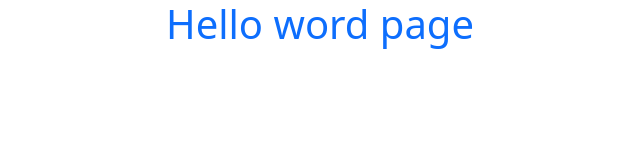
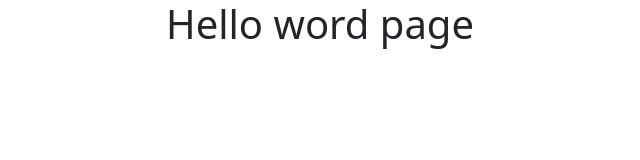
Before and after one commit to isnotcrime/isnotcrime.github.io, a plain HTML site: page index.html in a window 1280 px wide. Shown: the whole page, without its empty margins (320-960 px from the left). Drawn offline with nearby package versions, Linux system fonts and the light colour scheme.

```diff
--- a/index.html
+++ b/index.html
@@ -11,7 +11,7 @@
     <title>Viajes Chile</title>
   </head>
   <body>
-    <h1 class="text-center text-primary">Hello word page</h1>
+    <h1 class="text-center text-primarykjkjk">Hello word page</h1>
 
     <!-- Optional JavaScript; choose one of the two! -->
 
```
